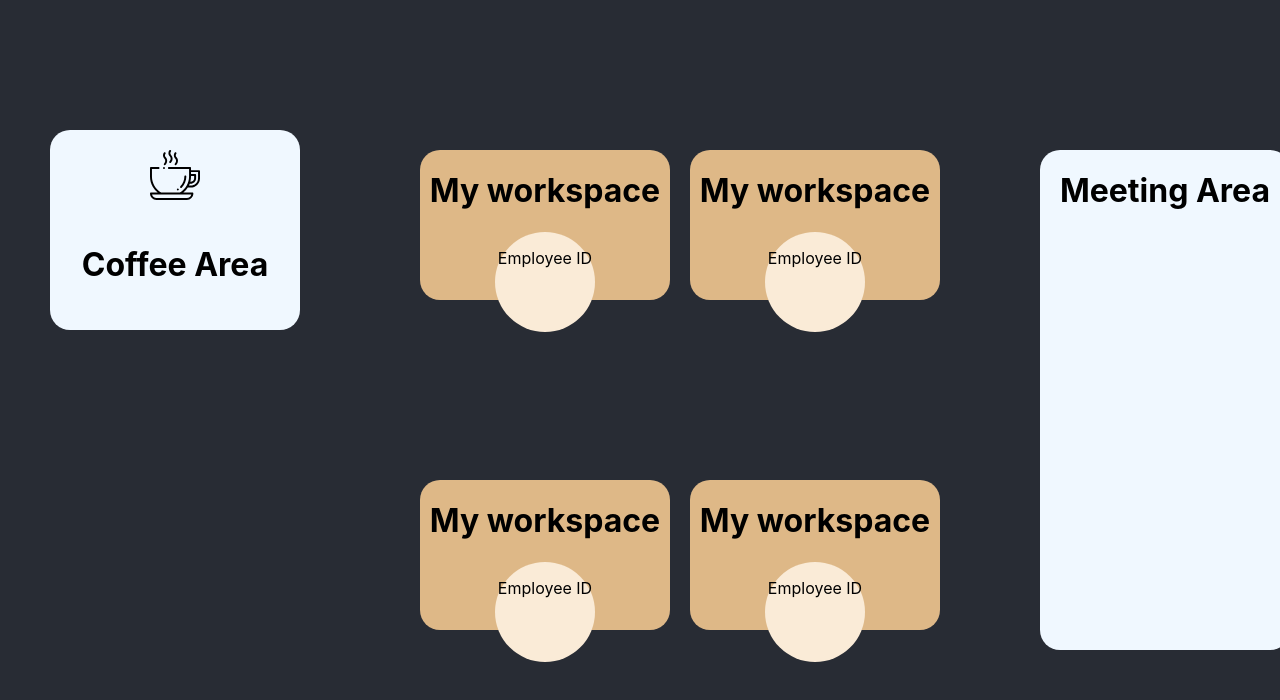
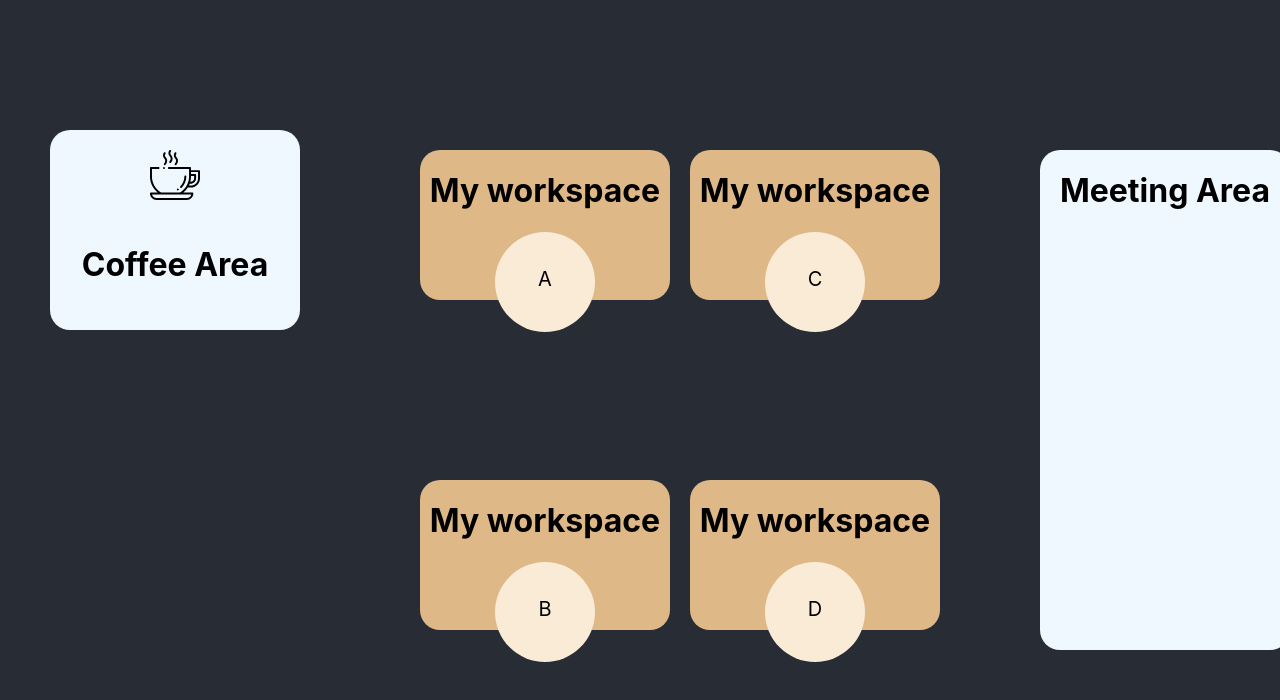
Before and after one commit to MengjieZhao/cubicles, a React (Create React App) app in the folder cubicles-app/: page / in a window 1280 px wide. Shown: the top 700 px of the page. Built offline with nearby package versions, Linux system fonts and the light colour scheme.

Commit message:
different employee

```diff
--- a/cubicles-app/src/components/Desk/Desk.js
+++ b/cubicles-app/src/components/Desk/Desk.js
@@ -3,11 +3,11 @@ import './Desk.css';
 import Employee from "../Employee/Employee";
 
 
-function Desk(){
+function Desk({id}){
   return(
     <div className="desk" >
       <h1>My workspace</h1>
-        <Employee/>
+        <Employee id={id}/>
     </div>
 
   )
--- a/cubicles-app/src/components/Employee/Employee.css
+++ b/cubicles-app/src/components/Employee/Employee.css
@@ -6,3 +6,10 @@
     background-color: antiquewhite;
     display: inline-block;
 }
+
+.text {
+    margin-top: 35px;
+    text-align: center;
+    font-size: 20px;
+    color: black;
+}
--- a/cubicles-app/src/components/Employee/Employee.js
+++ b/cubicles-app/src/components/Employee/Employee.js
@@ -2,10 +2,10 @@ import React from 'react';
 import './Employee.css';
 
 
-function Employee(){
+function Employee({ id }){
     return(
         <div className="employee">
-            <p>Employee ID</p>
+            <p className="text">{id}</p>
         </div>
     )
 }
--- a/cubicles-app/src/components/Office/Office.js
+++ b/cubicles-app/src/components/Office/Office.js
@@ -10,12 +10,12 @@ function Office(){
     <div className="office" >
       <CoffeeArea/>
       <div className="two_desk">
-        <Desk/>
-        <Desk/>
+        <Desk id="A"/>
+        <Desk id="B"/>
       </div>
       <div className="two_desk">
-        <Desk/>
-        <Desk/>
+        <Desk id="C"/>
+        <Desk id="D"/>
       </div>
       <MeetingArea/>
     </div>
```
